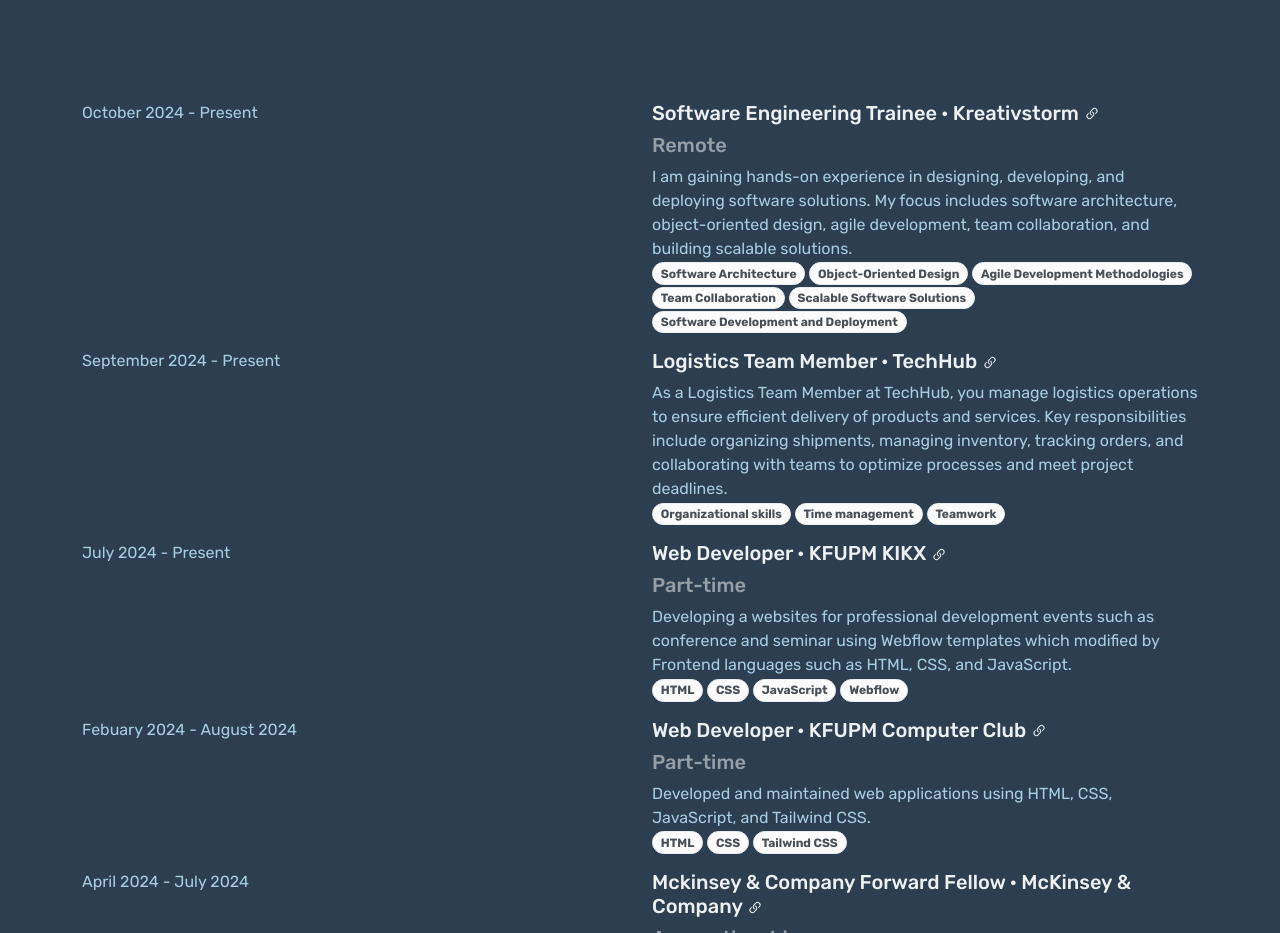
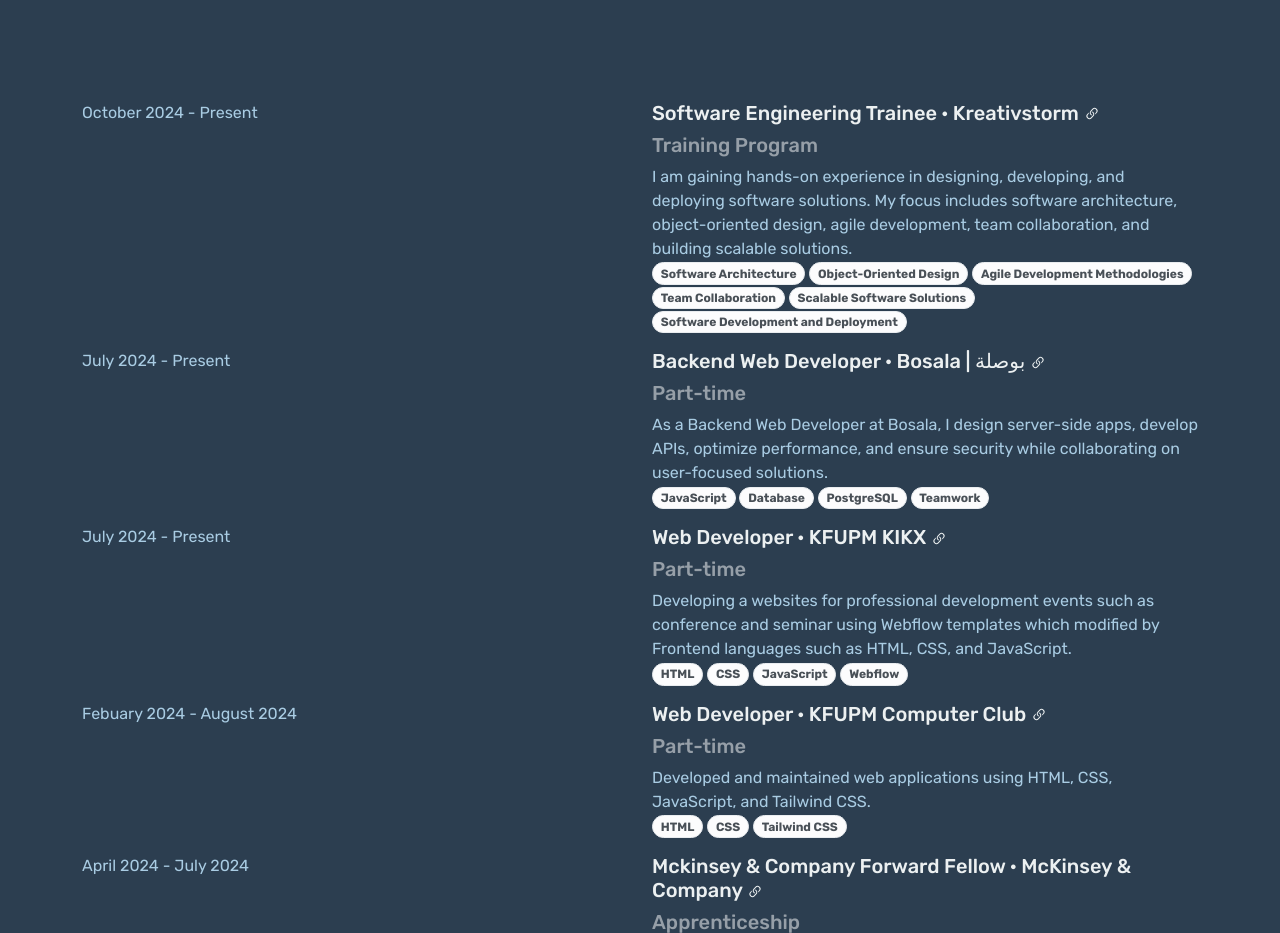
Before and after one commit to AbdullahM424/My-Portfolio, a plain HTML site: page index.html in a window 1280 px wide. Shown: the part 1483-2416 px from the top of the page. Drawn offline with nearby package versions, Linux system fonts and the light colour scheme.

Commit message:
update the expreience section

```diff
--- a/index.html
+++ b/index.html
@@ -67,7 +67,7 @@
 
         <div class="col mb-3">
           <h5>Software Engineering Trainee · Kreativstorm <a href="https://www.kreativstorm.de/" target="_blank"><img src="./images/link-45deg.svg" alt="link"></a></h5>
-          <h5 class="text-white-50">Remote</h5>
+          <h5 class="text-white-50">Training Program</h5>
           <p class="m-0">
             I am gaining hands-on experience in designing, developing, and deploying software solutions.
             My focus includes software architecture, object-oriented design, agile development, team collaboration, and building scalable solutions.
@@ -82,25 +82,23 @@
         </div>
       </div>
 
-      <!-- TechHub -->
+      <!-- Bosala | بوصلة -->
       <div class="row animated">
         <div class="col">
-          <p>September 2024 - Present</p>
+          <p>July 2024 - Present</p>
         </div>
 
         <div class="col mb-3">
-          <h5>Logistics Team Member · TechHub <a href="https://www.linkedin.com/company/techhub-ela/mycompany/" target="_blank"><img src="./images/link-45deg.svg" alt="link"></a></h5>
-          <!-- <h5 class="text-white-50"></h5> -->
+          <h5>Backend Web Developer · Bosala | بوصلة <a href="https://www.linkedin.com/company/bosalah-%D8%A8%D9%88%D8%B5%D9%84%D8%A9/posts/?feedView=all" target="_blank"><img src="./images/link-45deg.svg" alt="link"></a></h5>
+          <h5 class="text-white-50">Part-time</h5>
           <p class="m-0">
-            As a Logistics Team Member at TechHub, you manage logistics operations to ensure efficient delivery of products and services.
-             Key responsibilities include organizing shipments, managing inventory, tracking orders,
-             and collaborating with teams to optimize processes and meet project deadlines.
-
+            As a Backend Web Developer at Bosala, I design server-side apps, develop APIs,
+            optimize performance, and ensure security while collaborating on user-focused solutions.
           </p>
-          <span class="badge bg-light-subtle border border-light-subtle text-light-emphasis rounded-pill">Organizational skills</span>
-          <span class="badge bg-light-subtle border border-light-subtle text-light-emphasis rounded-pill">Time management</span>
+          <span class="badge bg-light-subtle border border-light-subtle text-light-emphasis rounded-pill">JavaScript</span>
+          <span class="badge bg-light-subtle border border-light-subtle text-light-emphasis rounded-pill">Database</span>
+          <span class="badge bg-light-subtle border border-light-subtle text-light-emphasis rounded-pill">PostgreSQL</span>
           <span class="badge bg-light-subtle border border-light-subtle text-light-emphasis rounded-pill">Teamwork</span>
-          <!-- <span class="badge bg-light-subtle border border-light-subtle text-light-emphasis rounded-pill"></span> -->
         </div>
       </div>
 
@@ -116,7 +114,6 @@
           <p class="m-0">
             Developing a websites for professional development events such as conference and seminar
             using Webflow templates which modified by Frontend languages such as HTML, CSS, and JavaScript.
-
           </p>
           <span class="badge bg-light-subtle border border-light-subtle text-light-emphasis rounded-pill">HTML</span>
           <span class="badge bg-light-subtle border border-light-subtle text-light-emphasis rounded-pill">CSS</span>
```
